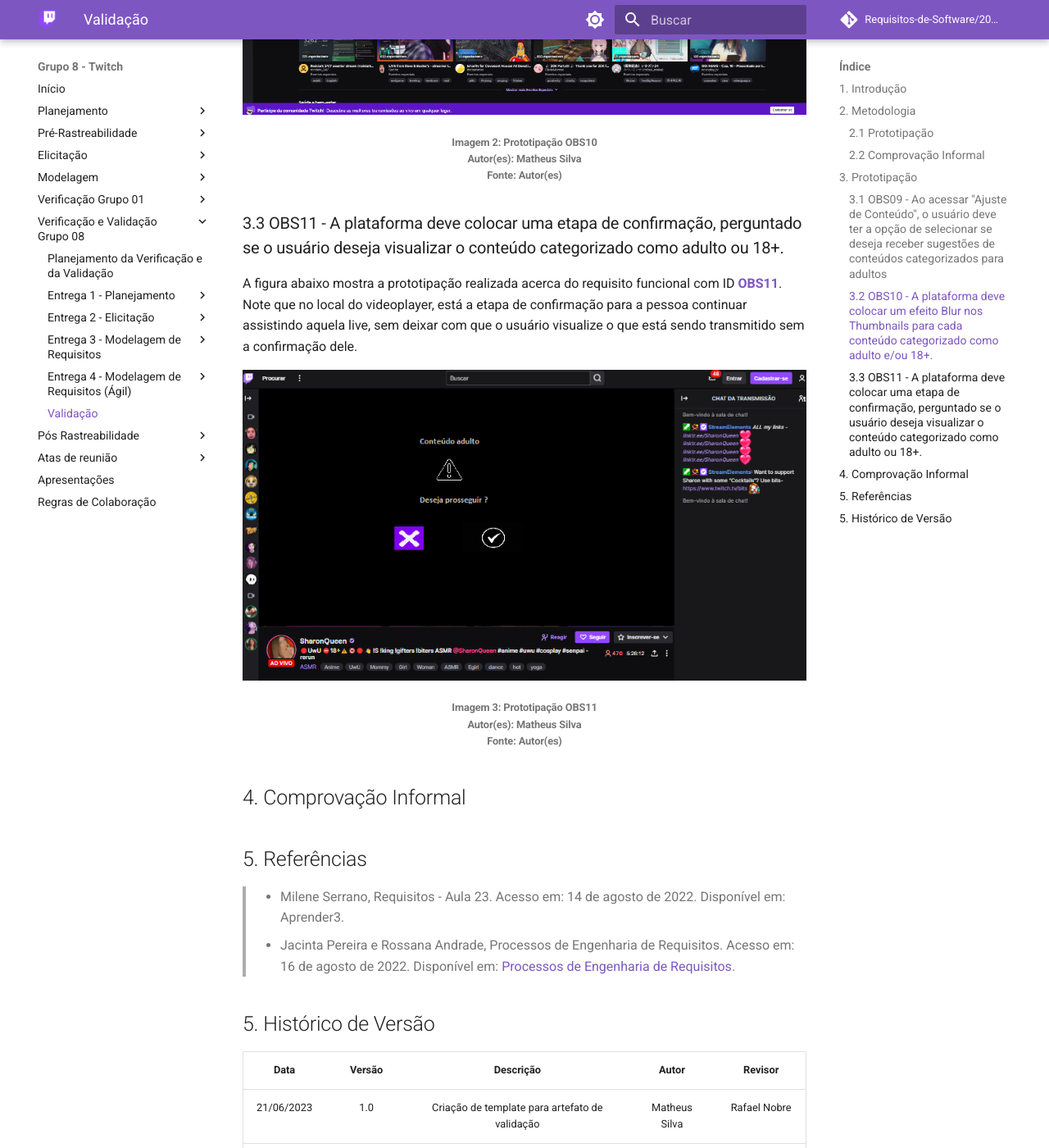
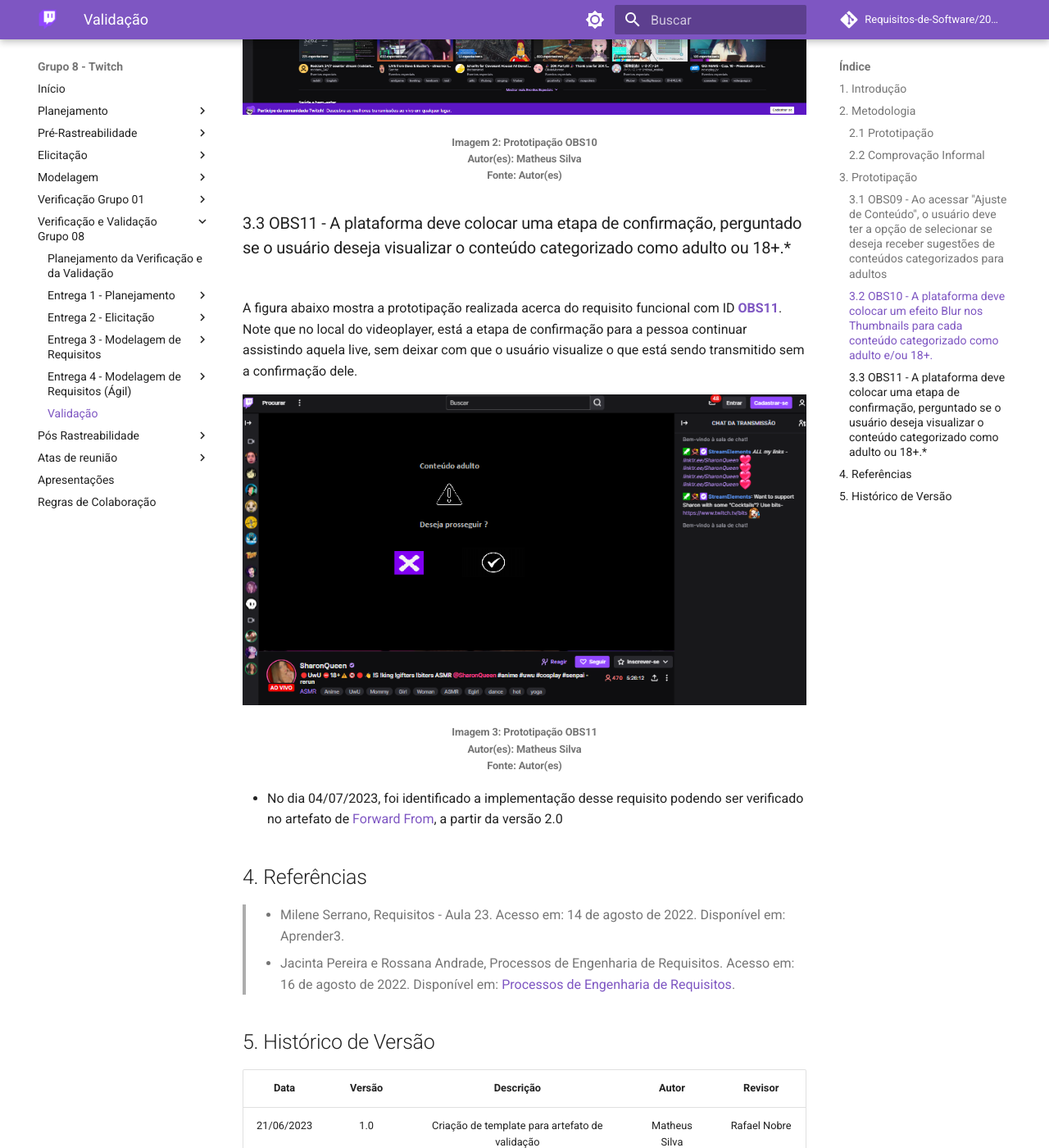
Before and after one commit to Requisitos-de-Software/2023.1-Twitch, an MkDocs documentation site: the page built from docs/verifica_valida_grupo08/validacao.md, in a window 1280 px wide and 1400 px high, scrolled down 3445 px. Shown: the whole window at 82% size. Built offline with MkDocs 1.6.1 and Material for MkDocs 9.7.7, drawn with Linux system fonts in a browser that asks for light colours; comment, search, counter and statistics services are not loaded; some of the changed text lies outside the part shown.

Commit message:
docs: entrega final dos artefatos

```diff
--- a/docs/verifica_valida_grupo08/validacao.md
+++ b/docs/verifica_valida_grupo08/validacao.md
@@ -10,13 +10,13 @@
 ### 2.1 Prototipação
 <p align="justify">&emsp;&emsp;Entre as diversas formas de realizar a validação, a equipe utilizou, primariamente a prototipação.</p>
 
-<p align="justify">&emsp;&emsp;Ao analisarmos todo o material desenvolvido encontramos as seguintes funcionalidades como ainda não implementadas no aplicativo:</p>
+<p align="justify">&emsp;&emsp;Ao analisarmos todo o material desenvolvido até o dia 21/06/2023, encontramos as seguintes funcionalidades como ainda não implementadas no aplicativo:</p>
 
-- **[OBS09](https://requisitos-de-software.github.io/2023.1-Twitch/elicitacao/tecnicas/observacao/)** Ao acessar "Ajuste de Conteúdo", o [usuário](https://requisitos-de-software.github.io/2023.1-Twitch/modelagem/lexico/#l02-usuario-comum) deve ter a opção de selecionar se deseja receber sugestões de conteúdos categorizados para adultos
+- **[OBS09](https://requisitos-de-software.github.io/2023.1-Twitch/elicitacao/tecnicas/observacao#OBS09)** Ao acessar "Ajuste de Conteúdo", o [usuário](https://requisitos-de-software.github.io/2023.1-Twitch/modelagem/lexico/#l02-usuario-comum) deve ter a opção de selecionar se deseja receber sugestões de conteúdos categorizados para adultos
 
-- **[OBS10](https://requisitos-de-software.github.io/2023.1-Twitch/elicitacao/tecnicas/observacao/)** A plataforma deve colocar um [efeito Blur](https://requisitos-de-software.github.io/2023.1-Twitch/modelagem/lexico/#l32-efeito-blur) nos [Thumbnails](https://requisitos-de-software.github.io/2023.1-Twitch/modelagem/lexico/#l23-thumbnail) para cada conteúdo categorizado como adulto e/ou 18+
+- **[OBS10](https://requisitos-de-software.github.io/2023.1-Twitch/elicitacao/tecnicas/observacao#OBS10)** A plataforma deve colocar um [efeito Blur](https://requisitos-de-software.github.io/2023.1-Twitch/modelagem/lexico/#l32-efeito-blur) nos [Thumbnails](https://requisitos-de-software.github.io/2023.1-Twitch/modelagem/lexico/#l23-thumbnail) para cada conteúdo categorizado como adulto e/ou 18+
 
-- **[OBS11](https://requisitos-de-software.github.io/2023.1-Twitch/elicitacao/tecnicas/observacao/)** A plataforma deve colocar uma [etapa de confirmação](https://requisitos-de-software.github.io/2023.1-Twitch/modelagem/lexico/#l28-confirmacao-de-conteudos-18), perguntado se o usuário deseja visualizar o conteúdo categorizado como adulto ou 18+
+- **[OBS11](https://requisitos-de-software.github.io/2023.1-Twitch/elicitacao/tecnicas/observacao#OBS11)** A plataforma deve colocar uma [etapa de confirmação](https://requisitos-de-software.github.io/2023.1-Twitch/modelagem/lexico/#l28-confirmacao-de-conteudos-18), perguntado se o usuário deseja visualizar o conteúdo categorizado como adulto ou 18+
 
 <p align="justify">&emsp;&emsp;A partir destes resquisitos, foram deselvolvidos protótipos correspondentes a essas funcionalidades.</p>
 
@@ -26,19 +26,21 @@
 
 ### 2.2 Comprovação Informal
 
+<p align="justify">
 Utilizamos da comprovação informal para validar nossos artefatos, enviando uma mensagem para a equipe da Twitch, a fim de compreender e receber feedbacks a respeito do nosso projeto.
+</p>
 
 ![Validação informal](valid_informal.png)
 <h6 align = "center"> Imagem 1: Validação informal
 <br> Autor(es): Rafael Nobre
 <br>Fonte: Autor(es)</h6>
 
-Até o dia 21/06/2023, não obtemos resposta.
+Até o dia 04/07/2023, não se obteve resposta.
 ## 3. Prototipação
 
 ### 3.1 OBS09 - Ao acessar "Ajuste de Conteúdo", o usuário deve ter a opção de selecionar se deseja receber sugestões de conteúdos categorizados para adultos
 
-A figura abaixo mostra a prototipação realizada acerca do requisito funcional com ID **[OBS09](https://requisitos-de-software.github.io/2023.1-Twitch/elicitacao/tecnicas/observacao/)**. Note que foi colocado um checkbox no final do pop up, sugerindo ao usuário com uma pergunta se ele deseja receber sugestões de conteúdos categorizados para adultos.
+A figura abaixo mostra a prototipação realizada acerca do requisito funcional com ID **[OBS09](https://requisitos-de-software.github.io/2023.1-Twitch/elicitacao/tecnicas/observacao#OBS09)**. Note que foi colocado um checkbox no final do pop up, sugerindo ao usuário com uma pergunta se ele deseja receber sugestões de conteúdos categorizados para adultos.
 
 ![image](./imagens/sugestao_conteudo.png)
 
@@ -48,7 +50,7 @@
 
 ### 3.2 OBS10 - A plataforma deve colocar um efeito Blur nos Thumbnails para cada conteúdo categorizado como adulto e/ou 18+.
 
-A figura abaixo mostra a prototipação realizada acerca do requisito funcional com ID **[OBS10](https://requisitos-de-software.github.io/2023.1-Twitch/elicitacao/tecnicas/observacao/)**. Note que há alguns Thumbanils com o efeito Blur para esses tipos de conteúdos.
+A figura abaixo mostra a prototipação realizada acerca do requisito funcional com ID **[OBS10](https://requisitos-de-software.github.io/2023.1-Twitch/elicitacao/tecnicas/observacao#OBS10)**. Note que há alguns Thumbanils com o efeito Blur para esses tipos de conteúdos.
 
 ![image](./imagens/efeito_blur.png)
 
@@ -56,9 +58,9 @@
 <br> Autor(es): Matheus Silva
 <br>Fonte: Autor(es)</h6>
 
-### 3.3 OBS11 - A plataforma deve colocar uma etapa de confirmação, perguntado se o usuário deseja visualizar o conteúdo categorizado como adulto ou 18+.
+### 3.3 OBS11 - A plataforma deve colocar uma etapa de confirmação, perguntado se o usuário deseja visualizar o conteúdo categorizado como adulto ou 18+.*
 
-A figura abaixo mostra a prototipação realizada acerca do requisito funcional com ID **[OBS11](https://requisitos-de-software.github.io/2023.1-Twitch/elicitacao/tecnicas/observacao/)**. Note que no local do videoplayer, está a etapa de confirmação para a pessoa continuar assistindo aquela live, sem deixar com que o usuário visualize o que está sendo transmitido sem a confirmação dele.
+A figura abaixo mostra a prototipação realizada acerca do requisito funcional com ID **[OBS11](https://requisitos-de-software.github.io/2023.1-Twitch/elicitacao/tecnicas/observacao#OBS11)**. Note que no local do videoplayer, está a etapa de confirmação para a pessoa continuar assistindo aquela live, sem deixar com que o usuário visualize o que está sendo transmitido sem a confirmação dele.
 
 ![image](./imagens/confirmacao_conteudo.png)
 
@@ -66,10 +68,9 @@
 <br> Autor(es): Matheus Silva
 <br>Fonte: Autor(es)</h6>
 
-## 4. Comprovação Informal
+* No dia 04/07/2023, foi identificado a implementação desse requisito podendo ser verificado no artefato de [Forward From](../pos_rastreabilidade/forward_from.md), a partir da versão 2.0
 
-
-## 5. Referências
+## 4. Referências
 
 > - Milene Serrano, Requisitos - Aula 23. Acesso em: 14 de agosto de 2022. Disponível em: Aprender3.
 > - Jacinta Pereira e  Rossana Andrade, Processos de Engenharia de
@@ -82,6 +83,7 @@
 | 21/06/2023 | 1.0 | Criação de template para artefato de validação | Matheus Silva | Rafael Nobre |
 | 21/06/2023 | 1.1 | Introdução, metodologia e artefatos de prototipação | Matheus Silva | Rafael Nobre |
 | 21/06/2023 | 1.2 | Inserção da validação informal | Rafael Nobre | Matheus Silva |
+| 04/07/2023 | 2.0 | Versão final do artefato | Matheus Silva | Rafael Nobre |
 
 <h6 align = "center"> Tabela 1: Histórico de versão
 <br> Autor(es): Matheus Silva
```
Also changed, not shown: docs/verifica_valida_grupo08/verifica_threelevelscale.md (+6 -5 lines), docs/verifica_valida_grupo08/verificacao_nfr.md (+1 -0 lines).
